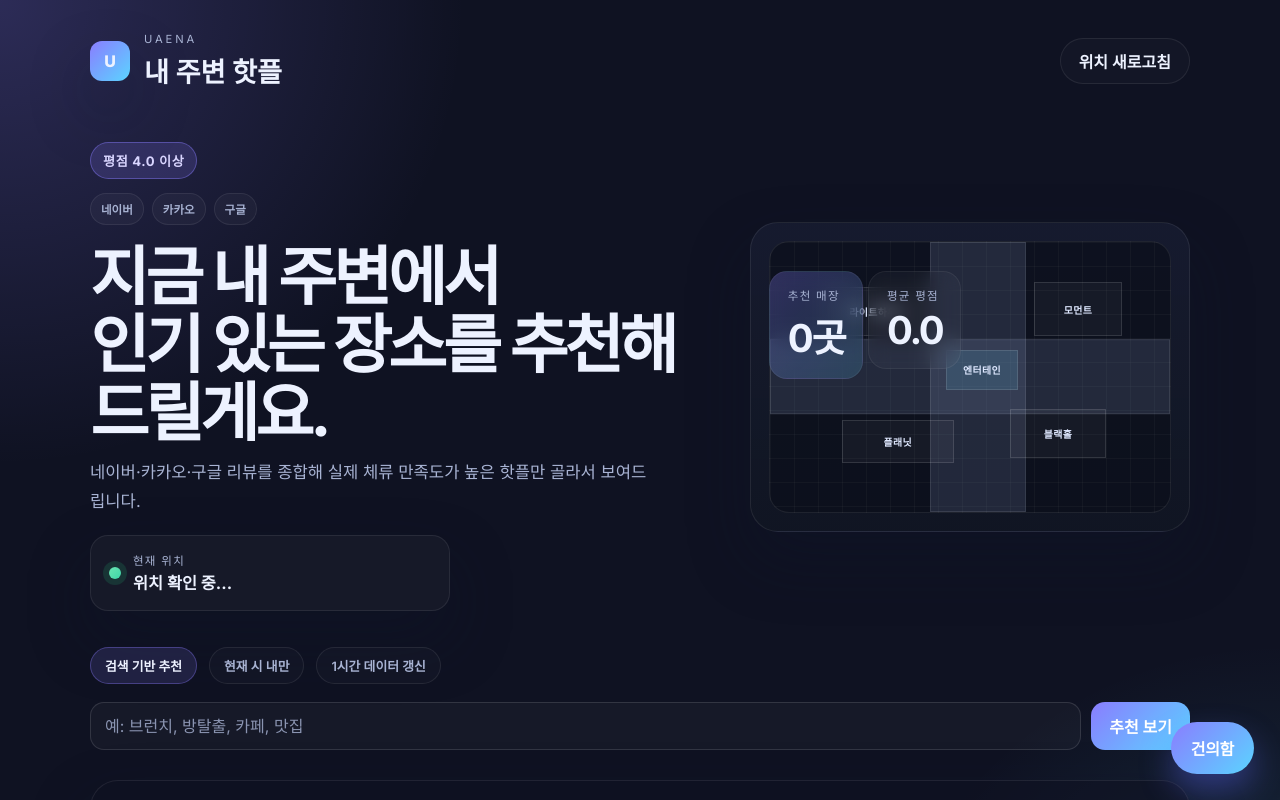
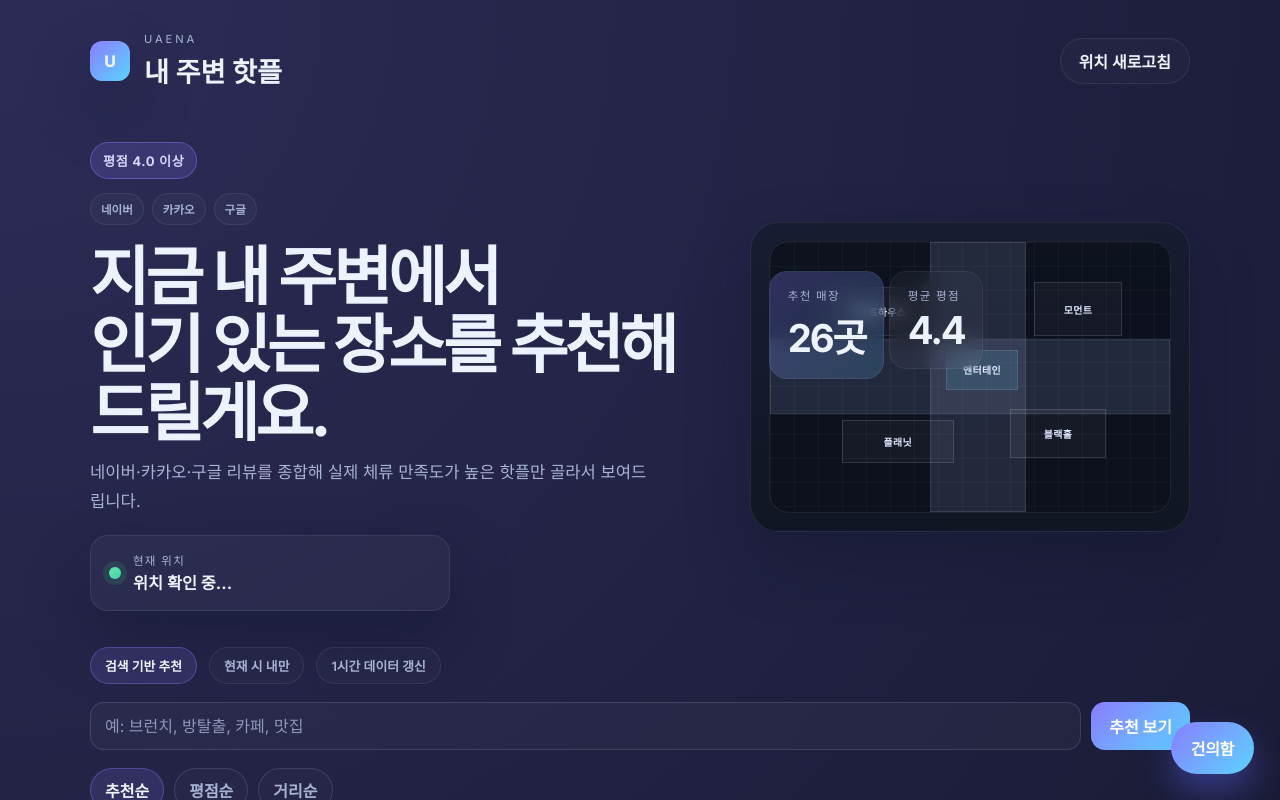
Before and after one commit to troy100318-create/uaena, a website: page uaena.html in a window 1280 px wide. Both pictures are taken after a click on the button "추천 보기". Shown: the top 800 px of the page. Drawn offline with Linux system fonts and the light colour scheme.

Commit message:
update Uaena

```diff
--- a/uaena.css
+++ b/uaena.css
@@ -513,6 +513,31 @@ a {
   cursor: pointer;
 }
 
+.sort-row {
+  display: flex;
+  gap: 10px;
+  width: min(100%, 1100px);
+  margin: 18px auto 0;
+  flex-wrap: wrap;
+}
+
+.sort-btn {
+  border: 1px solid rgba(255, 255, 255, 0.12);
+  background: rgba(255, 255, 255, 0.02);
+  color: var(--muted);
+  border-radius: 999px;
+  padding: 9px 14px;
+  font-weight: 600;
+  cursor: pointer;
+  transition: all 0.2s ease;
+}
+
+.sort-btn.active {
+  color: var(--text);
+  background: rgba(138, 125, 255, 0.15);
+  border-color: rgba(138, 125, 255, 0.35);
+}
+
 .city-status {
   margin-bottom: 12px;
   color: var(--muted);
--- a/uaena.html
+++ b/uaena.html
@@ -82,6 +82,12 @@
           <button id="searchBtn" type="button">추천 보기</button>
         </div>
 
+        <div class="sort-row" aria-label="정렬 옵션">
+          <button class="sort-btn active" type="button" data-sort="recommend">추천순</button>
+          <button class="sort-btn" type="button" data-sort="rating">평점순</button>
+          <button class="sort-btn" type="button" data-sort="distance">거리순</button>
+        </div>
+
         <section class="list-section">
           <div class="section-header">
             <h3>현재 거주 지역 기준 추천</h3>
--- a/uaena.js
+++ b/uaena.js
@@ -58,7 +58,8 @@ const userLocation = {
 const state = {
   query: '',
   city: '서울시',
-  dataVersion: 1
+  dataVersion: 1,
+  sortBy: 'recommend'
 };
 
 const categoryList = document.getElementById('categoryList');
@@ -122,11 +123,16 @@ function filterPlacesBySearch(data) {
   const normalizedQuery = state.query.trim().toLowerCase();
   const cityPlaces = data.filter((place) => place.city === state.city);
 
-  if (!normalizedQuery) {
-    return cityPlaces.filter((place) => place.score >= 3.0);
-  }
+  return cityPlaces
+    .map((place) => {
+      const distance = getDistanceKm(userLocation.lat, userLocation.lng, place.lat, place.lng);
+      const score = averageRating(place.platforms);
+      return { ...place, distance, score };
+    })
+    .filter((place) => place.score >= 4.0)
+    .filter((place) => {
+      if (!normalizedQuery) return true;
 
-  return cityPlaces.filter((place) => {
       const haystack = [
         place.name,
         place.bigCategory,
@@ -138,32 +144,33 @@ function filterPlacesBySearch(data) {
         .join(' ')
         .toLowerCase();
 
-    return haystack.includes(normalizedQuery) && place.score >= 3.0;
+      return haystack.includes(normalizedQuery);
+    })
+    .sort((a, b) => {
+      if (state.sortBy === 'rating') {
+        return b.score - a.score || a.distance - b.distance;
+      }
+
+      if (state.sortBy === 'distance') {
+        return a.distance - b.distance || b.score - a.score;
+      }
+
+      return b.score - a.score || a.distance - b.distance;
     });
 }
 
 function renderPlaces() {
-  const cityPlaces = places.filter((place) => place.city === state.city);
-  const filteredPlaces = filterPlacesBySearch(places);
+  const rankedPlaces = filterPlacesBySearch(places);
 
   cityStatus.textContent = `${state.city} 기준으로만 추천합니다. 다른 시의 상점은 표시하지 않습니다.`;
 
-  if (!state.query.trim()) {
+  if (!rankedPlaces.length) {
     categorySummary.innerHTML = '';
-    categoryList.innerHTML = '<div class="empty-state">검색어를 입력하면 현재 거주 시의 추천 결과를 보여드립니다.</div>';
+    categoryList.innerHTML = '<div class="empty-state">현재 위치 기준 4.0점 이상 추천 장소가 아직 없어요.</div>';
     resultsCount.textContent = '0곳';
     avgRating.textContent = '0.0';
     return;
   }
-
-  const rankedPlaces = filteredPlaces
-    .map((place) => {
-      const distance = getDistanceKm(userLocation.lat, userLocation.lng, place.lat, place.lng);
-      const score = averageRating(place.platforms);
-      return { ...place, distance, score };
-    })
-    .filter((place) => place.score >= 3.0)
-    .sort((a, b) => b.score - a.score || a.distance - b.distance);
 
   resultsCount.textContent = `${rankedPlaces.length}곳`;
   const ratingAverage = rankedPlaces.length
@@ -363,6 +370,15 @@ searchInput.addEventListener('keydown', (event) => {
   }
 });
 
+const sortButtons = document.querySelectorAll('.sort-btn');
+sortButtons.forEach((button) => {
+  button.addEventListener('click', () => {
+    state.sortBy = button.dataset.sort;
+    sortButtons.forEach((item) => item.classList.toggle('active', item === button));
+    renderPlaces();
+  });
+});
+
 feedbackBtn.addEventListener('click', openFeedbackModal);
 closeFeedbackModal.addEventListener('click', closeFeedback);
 feedbackModal.addEventListener('click', (event) => {
```
Lines whose indentation alone changed are shown as unchanged.
